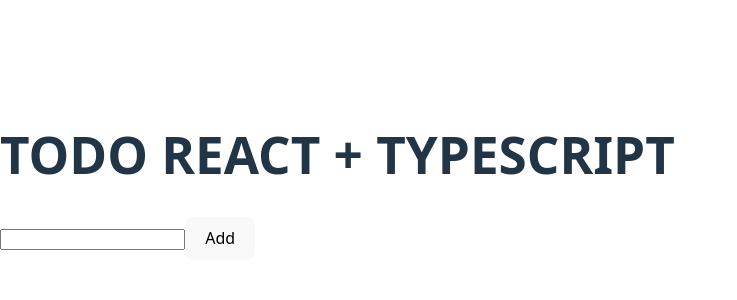
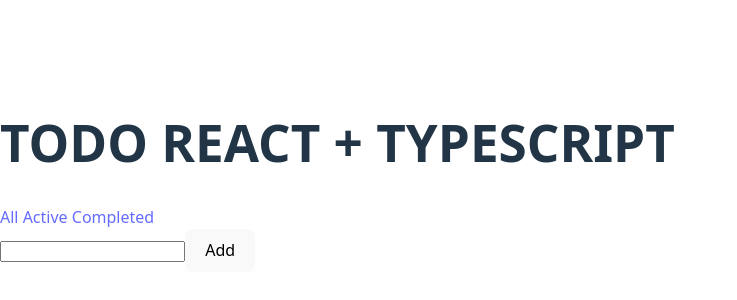
Before and after one commit to muktinathrajbanshi/reactTodoTs, a React (Vite) app in the folder todo_react_app/: page / in a window 1280 px wide. Shown: the part 216-516 px from the top of the page, without its empty margins (0-737 px from the left). Built offline with nearby package versions, Linux system fonts and the light colour scheme.

Commit message:
wow now it's working haha

```diff
--- a/todo_react_app/src/App.tsx
+++ b/todo_react_app/src/App.tsx
@@ -1,10 +1,12 @@
 import AddToDo from "./components/addtodo"
+import Navbar from "./components/navbar"
 import Todos from "./components/todos"
 
 const App = () => {
   return (
     <main>
       <h1> TODO REACT + TYPESCRIPT </h1>
+      <Navbar />
       <AddToDo />
       <Todos />
     </main>
--- a/todo_react_app/src/main.tsx
+++ b/todo_react_app/src/main.tsx
@@ -3,11 +3,14 @@ import { createRoot } from 'react-dom/client'
 import './index.css'
 import App from './App.tsx'
 import { TodosProvider } from './store/todos.tsx'
+import { BrowserRouter } from 'react-router-dom'
 
 createRoot(document.getElementById('root')!).render(
   <StrictMode>
+    <BrowserRouter>
     <TodosProvider>
      <App />
     </TodosProvider>
+    </BrowserRouter>
   </StrictMode>,
 )
```
